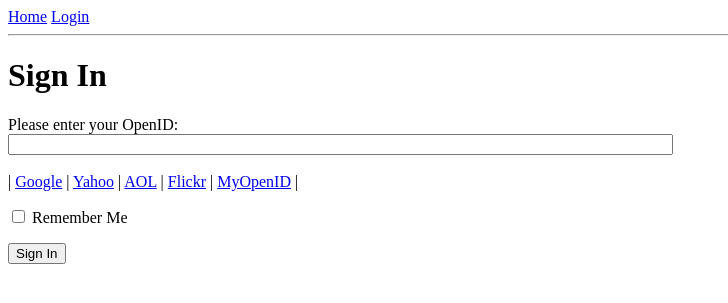
After one commit to mchenco/blog, a Flask app: page /login in a window 1280 px wide. The commit adds this page. Shown: the top 303 px of the page, without its empty margins (0-728 px from the left). Run offline with Flask 2, Linux system fonts and the light colour scheme.

Commit message:
created web forms

```diff
--- /dev/null
+++ b/app/forms.py
@@ -0,0 +1,7 @@
+from flask.ext.wtf import Form
+from wtforms import StringField, BooleanField
+from wtforms.validators import DataRequired
+
+class LoginForm(Form):
+    openid = StringField('openid',validators = [DataRequired()])
+    remember_me = BooleanField('remember_me', default = False)
--- a/app/templates/base.html
+++ b/app/templates/base.html
@@ -7,8 +7,18 @@
 		{% endif %}
 	</head>
 	<body>
-		<div> Blog: <a href = "/index">Home</a></div>
-		<hr>
+		<div> <a href = "/index">Home</a>
+		<a href = "/login">Login </a> </div>
+		<hr> <!-- define thematic change in content-->
+		{% with messages = get_flashed_messages() %}
+			{% if messages %}
+			<ul> <!-- displays unordered list-->
+				{% for message in messages %}
+					<li> {{message}} </li> <!-- displays list item-->
+				{% endfor %}
+			</ul>
+			{% endif %}
+		{% endwith %}
 		{% block content %}{% endblock %}
 	</body>
 </html>
--- a/app/templates/index.html
+++ b/app/templates/index.html
@@ -1,5 +1,5 @@
 {% extends "base.html" %}
-{% block content%}
+{% block content %}
 	<h1>Hi, {{ user.nickname }}! </h1>
 	{% for post in posts %}
 	<div><p>{{ post.author.nickname }} says: <b>{{ post.body }}</b></p></div>
--- /dev/null
+++ b/app/templates/login.html
@@ -0,0 +1,35 @@
+<!-- extend from base layout -->
+{% extends "base.html"%}
+
+{% block content %}
+<script type = "text/javascript">
+function set_openid(openid,pr)
+{
+	u = openid.search('<username>')
+		if (u != -1){
+			//open id requires username
+			user = prompt('Enter your ' + pr + ' username:')
+			openid = openid.substr(0,u) + user
+		}
+	form = document.forms['login'];
+	form.elements['openid'].value = openid
+}
+</script>
+
+<h1> Sign In </h1>
+<form action = "" method = "post" name = "login">
+	{{ form.hidden_tag() }}
+	<p>
+		Please enter your OpenID: <br>
+		{{ form.openid(size = 80) }} <br>
+		{% for error in form.openid.errors %}
+			<span style = "color: red;">[{{ error }}]</span>
+		{% endfor %}<br>
+		|{% for pr in providers %}
+			<a href = "javascript:set_openid('{{ pr.url }}', '{{ pr.name }}');">{{ pr.name }}</a> |
+		{% endfor %}
+	</p>
+	<p>{{ form. remember_me }} Remember Me </p>
+	<p><input type = "submit" value = "Sign In"></p>
+</form>
+{% endblock %}
--- a/app/views.py
+++ b/app/views.py
@@ -1,8 +1,11 @@
-from flask import render_template
+from flask import render_template, flash, redirect
 from app import app
+from .forms import LoginForm
 
 @app.route('/')
 @app.route('/index')
+
+                          ##### for index page #####
 def index():
     user = {'nickname':'Drake'} #fake user
     posts = [ # fake array of posts
@@ -16,3 +19,17 @@ def index():
         }
     ]
     return render_template('index.html',title = 'Home', user=user, posts=posts)
+#calls render_template fxn flask, tells what html file to pull from, the title of the page, and the content shown
+
+                          ##### for login form #####
+
+@app.route('/login', methods=['GET', 'POST'])
+#has both GET and POST functions
+
+def login():
+    form = LoginForm() #calls imported LoginForm constructor
+    if form.validate_on_submit(): #returns T if data is valid
+        flash('Login requested for OpenID="%s", remember_me=%s' %
+            (form.openid.data, str(form.remember_me.data)))
+        return redirect('/index')
+    return render_template('login.html', title='Sign In', form=form, providers=app.config['OPENID_PROVIDERS'])
```
Also changed, not shown: config.py (+7 -0 lines), README.txt (added).
